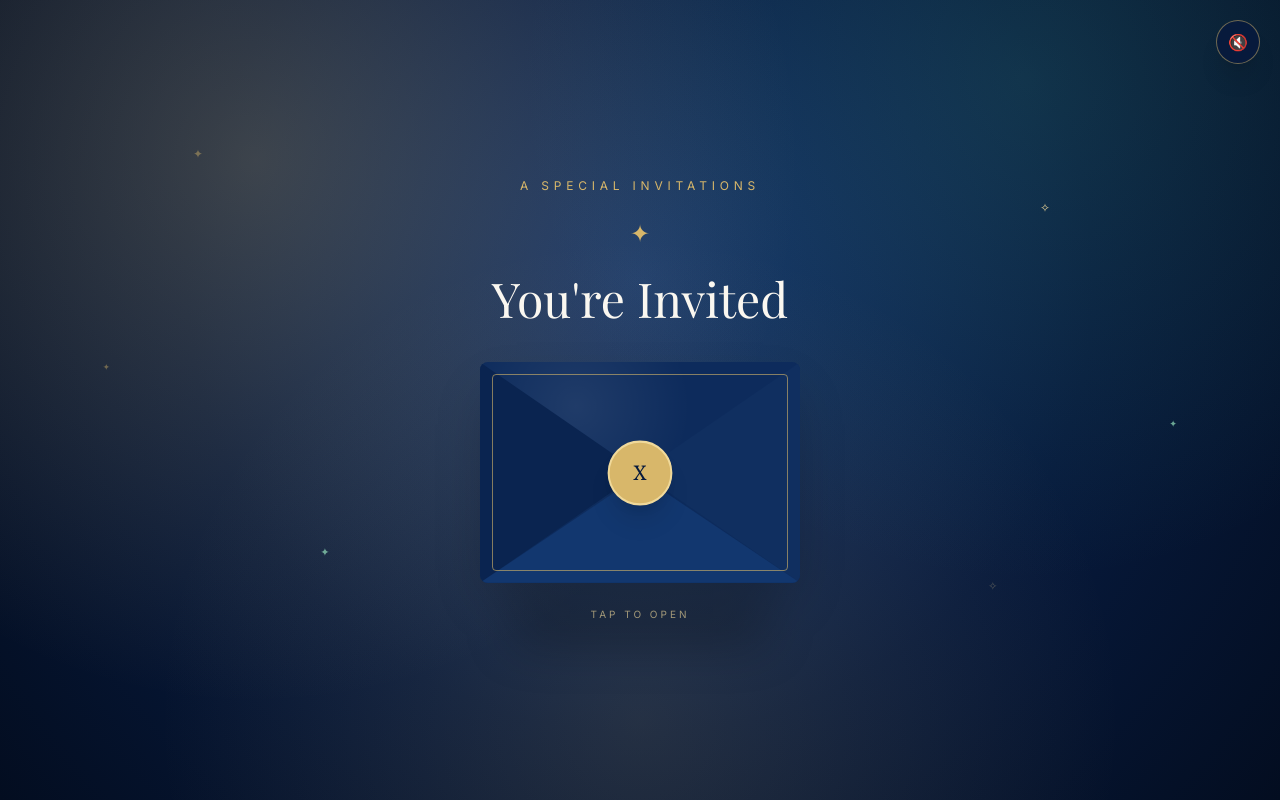
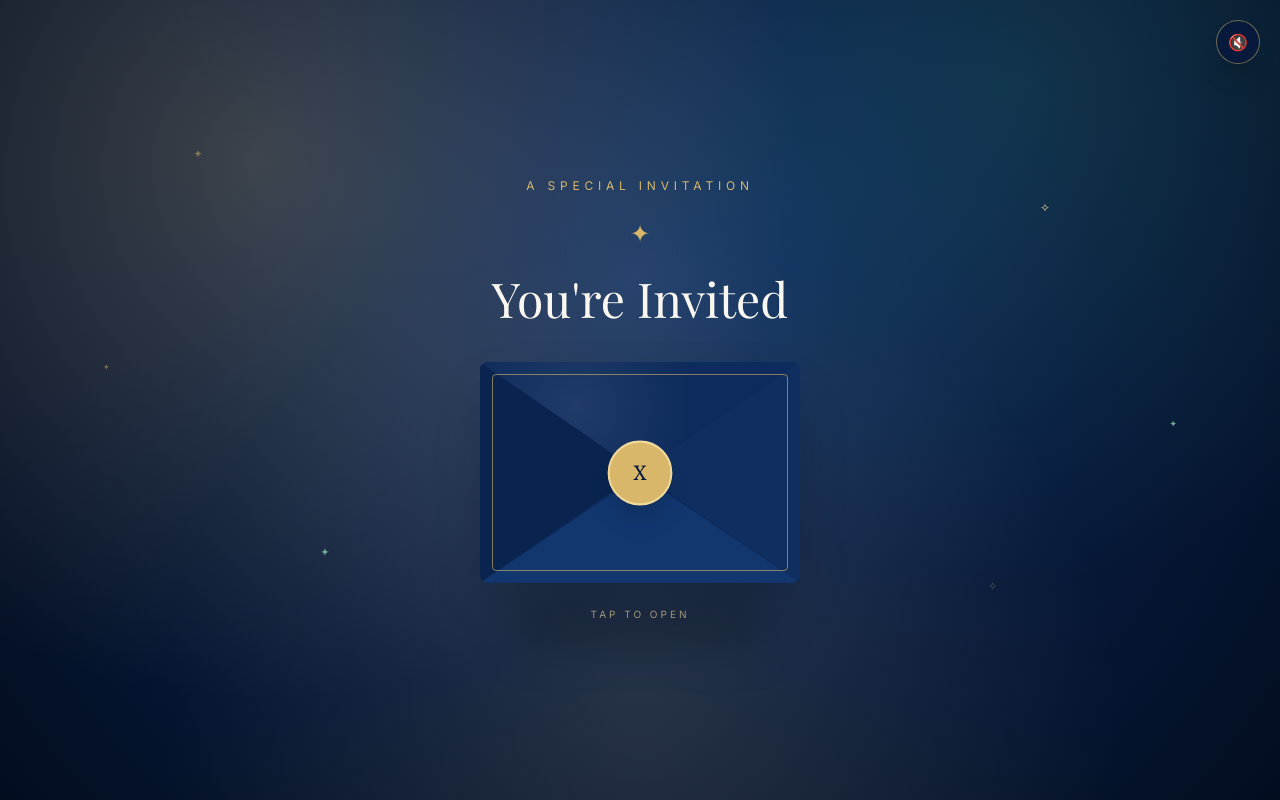
Before and after one commit to ejpiamonte/niven-first-birthday, a Next.js app: page / in a window 1280 px wide. Built offline with nearby package versions, Linux system fonts and the light colour scheme; no server answers; a web font is replaced by a local one.

Commit message:
test completed

```diff
--- a/src/components/Invitation.tsx
+++ b/src/components/Invitation.tsx
@@ -70,7 +70,7 @@ export default function Invitation() {
                 transition={{ duration: 1 }}
                 className="text-xs uppercase tracking-[0.4em] text-[#D8B76A]"
               >
-                A Special Invitations
+                A Special Invitation
               </motion.p>
 
               <motion.div
```
